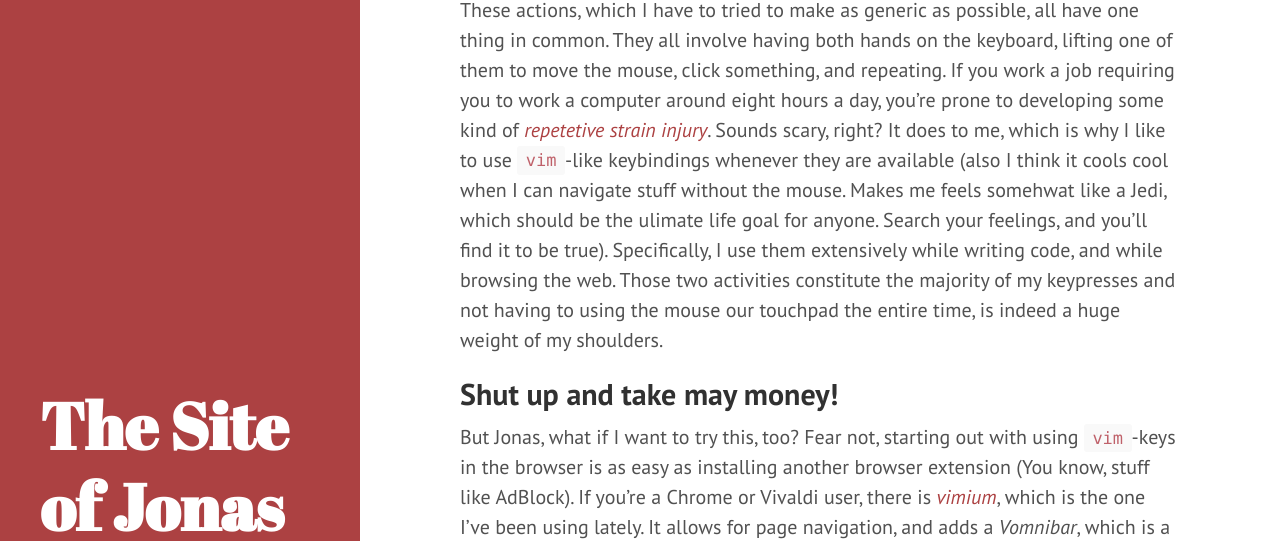
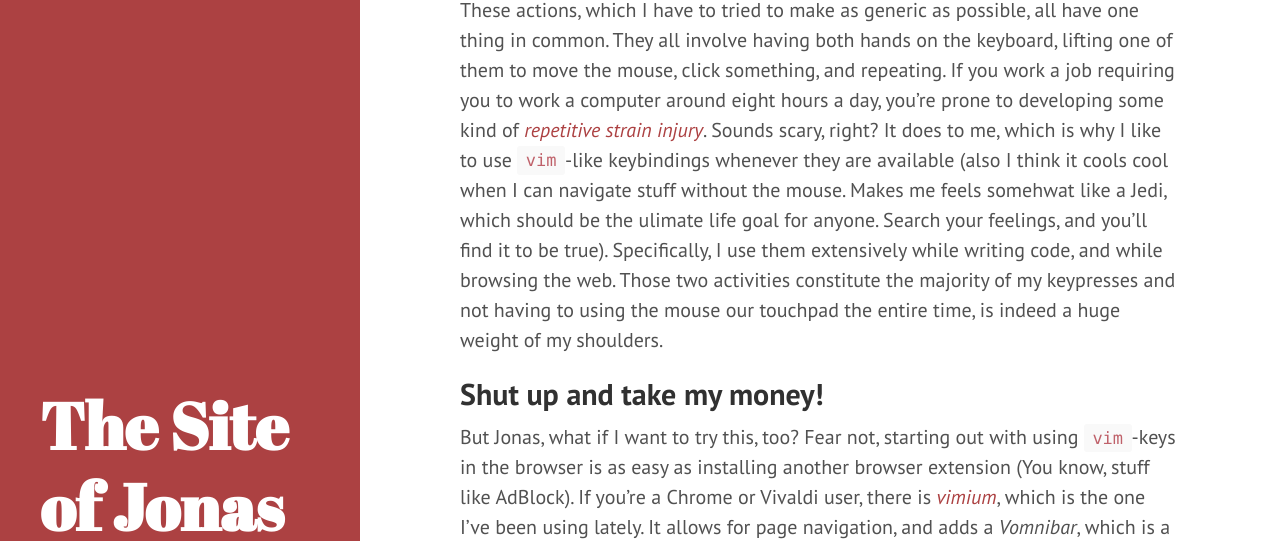
Before and after one commit to jonasws/jonasws.github.io, a Jekyll site: the page built from _posts/2016/2016-02-19-use-vim-everywhere.md, in a window 1280 px wide and 900 px high, scrolled down 916 px. Shown: the part 143-684 px from the top of the window. Built offline with Jekyll 4.4.1, drawn with Linux system fonts in a browser that asks for light colours; a script that is not in the unit is left out; comment, search, counter and statistics services are not loaded.

Commit message:
Correct misspellings

```diff
--- a/_posts/2016/2016-02-19-use-vim-everywhere.md
+++ b/_posts/2016/2016-02-19-use-vim-everywhere.md
@@ -17,9 +17,9 @@ However, the initially confusing keybindings of `vim` are, in my opinion, its gr
 * Type some text, type backspace _n_ times and type some more.
 * Type text. Move the cursor, using the mouse. Type some more elsewhere in the file.
 
-These actions, which I have to tried to make as generic as possible, all have one thing in common. They all involve having both hands on the keyboard, lifting one of them to move the mouse, click something, and repeating. If you work a job requiring you to work a computer around eight hours a day, you're prone to developing some kind of [_repetetive strain injury_](https://en.wikipedia.org/wiki/Repetitive_strain_injury). Sounds scary, right? It does to me, which is why I like to use `vim`-like keybindings whenever they are available (also I think it cools cool when I can navigate stuff without the mouse. Makes me feels somehwat like a Jedi, which should be the ulimate life goal for anyone. Search your feelings, and you'll find it to be true). Specifically, I use them extensively while writing code, and while browsing the web. Those two activities constitute the majority of my keypresses and not having to using the mouse our touchpad the entire time, is indeed a huge weight of my shoulders.
+These actions, which I have to tried to make as generic as possible, all have one thing in common. They all involve having both hands on the keyboard, lifting one of them to move the mouse, click something, and repeating. If you work a job requiring you to work a computer around eight hours a day, you're prone to developing some kind of [_repetitive strain injury_](https://en.wikipedia.org/wiki/Repetitive_strain_injury). Sounds scary, right? It does to me, which is why I like to use `vim`-like keybindings whenever they are available (also I think it cools cool when I can navigate stuff without the mouse. Makes me feels somehwat like a Jedi, which should be the ulimate life goal for anyone. Search your feelings, and you'll find it to be true). Specifically, I use them extensively while writing code, and while browsing the web. Those two activities constitute the majority of my keypresses and not having to using the mouse our touchpad the entire time, is indeed a huge weight of my shoulders.
 
-## Shut up and take may money!
+## Shut up and take my money!
 But Jonas, what if I want to try this, too? Fear not, starting out with using `vim`-keys in the browser is as easy as installing another browser extension (You know, stuff like AdBlock). If you're a Chrome or Vivaldi user, there is [_vimium_](https://chrome.google.com/webstore/detail/vimium/dbepggeogbaibhgnhhndojpepiihcmeb), which is the one I've been using lately. It allows for page navigation, and adds a _Vomnibar_, which is a pop-up HUD display that allows for some nifty navigation tricks, such as fuzzy searching of your browsing history or bookmarks. It also provides a very importan feature: The ability of identifying a link on the page and navigating to it, only by a few keypresses. No mouse movements needed!
 
 I haven't used them as much, but for Firefox users, there are similar tools, including [_VimFx_](https://addons.mozilla.org/en-US/firefox/addon/vimfx/?src=search) and [_vimperator_](https://addons.mozilla.org/en-US/firefox/addon/vimperator/?src=search).
```
